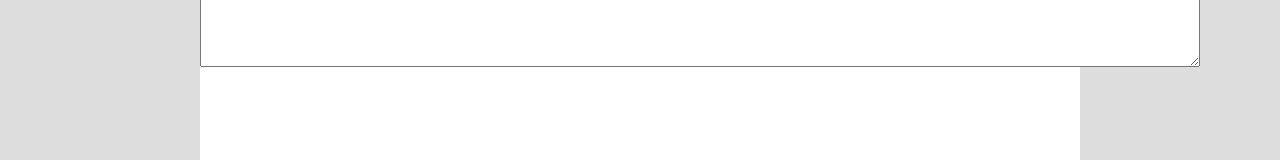
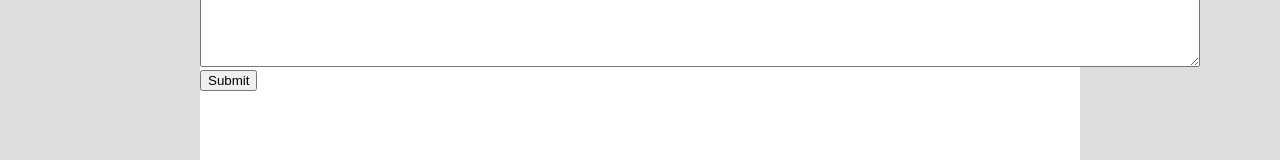
Before and after one commit to brakluner/Responsive-Portfolio, a plain HTML site: page contact.html in a window 1280 px wide. Shown: the part 577-737 px from the top of the page. Drawn offline with Linux system fonts and the light colour scheme.

Commit message:
made more form changes

```diff
--- a/contact.html
+++ b/contact.html
@@ -39,6 +39,7 @@
                 <label>
                    <p> Messages</p>
                     <textarea name="messages"></textarea>
+                    <input class="btn" type="submit" name="submit" value="Submit">
                 </label>
             </div>
         </div>
```
